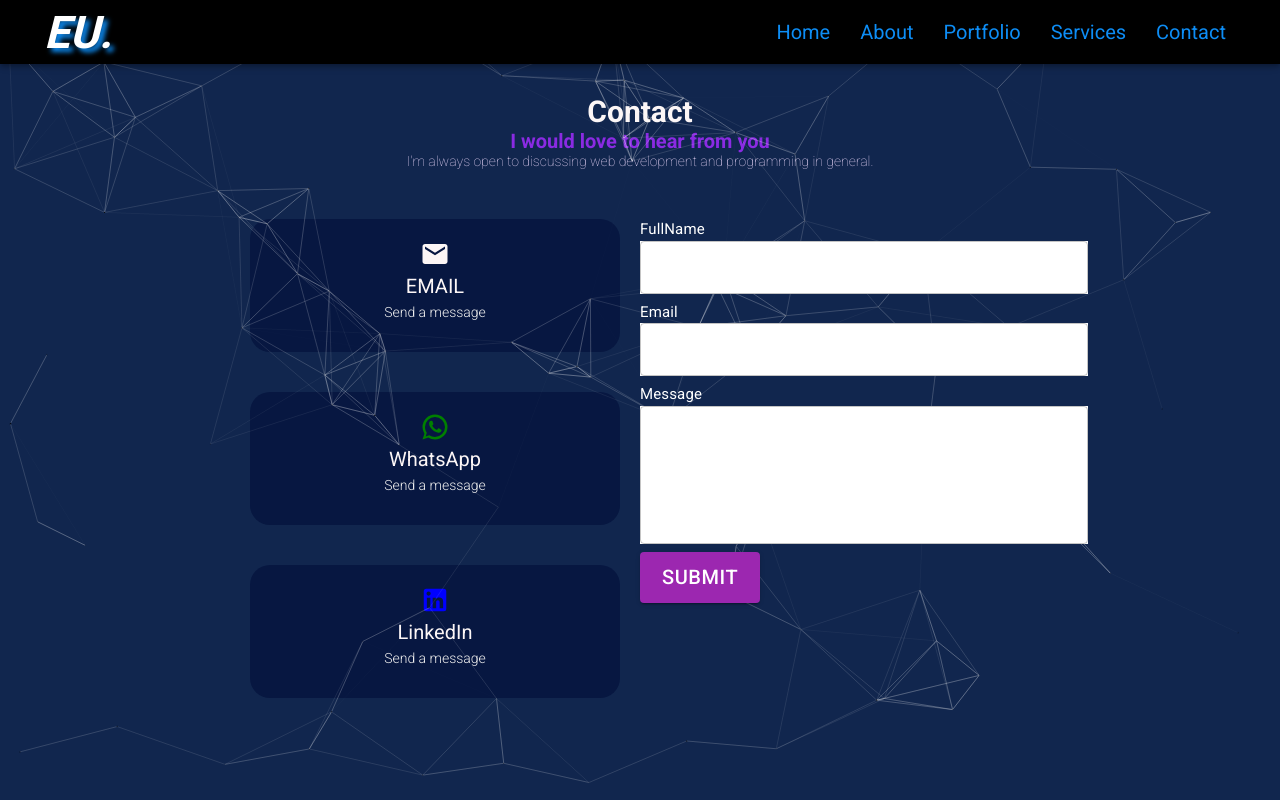
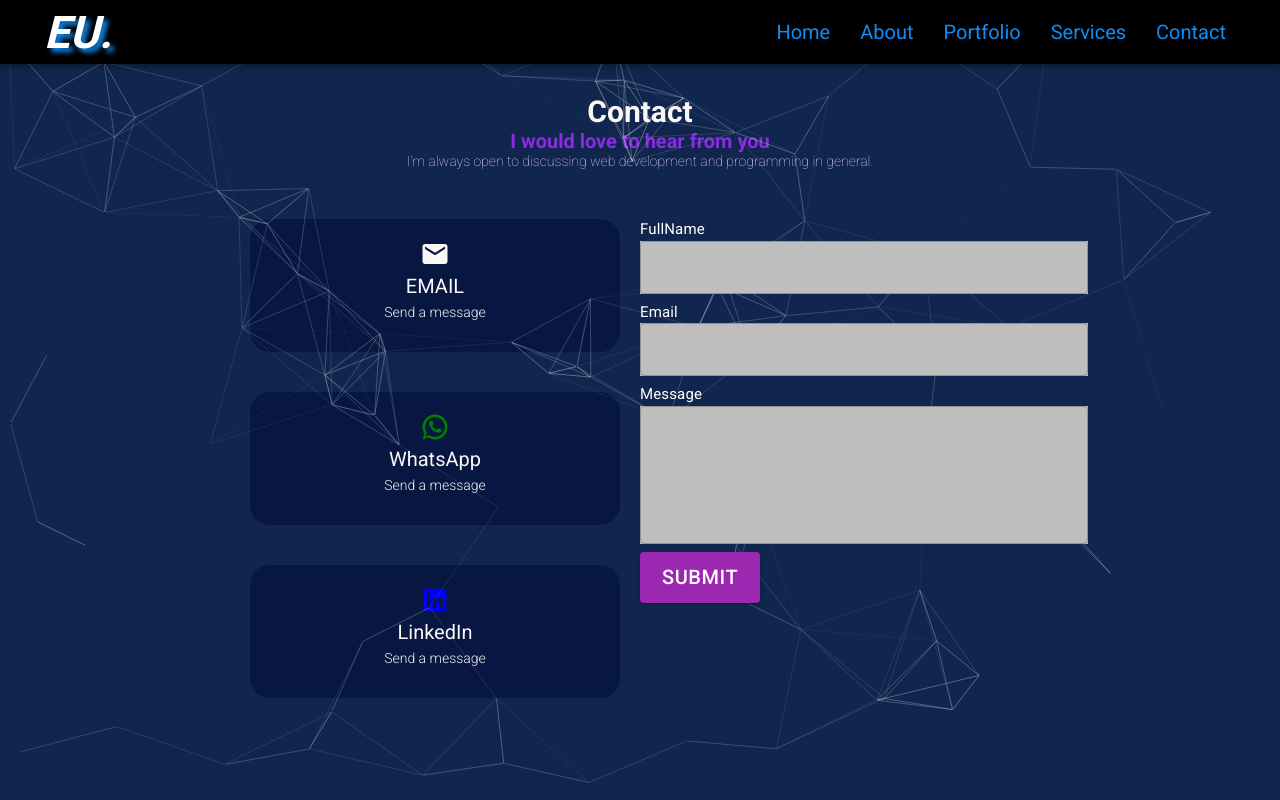
Before and after one commit to uezekiel-mufin/myportfolio, a React (Create React App) app: page /contact in a window 1280 px wide. Built offline with nearby package versions, Linux system fonts and the light colour scheme.

Commit message:
form input color

```diff
--- a/src/Components/About/About.jsx
+++ b/src/Components/About/About.jsx
@@ -17,7 +17,7 @@ const About = () => {
         className='about'
       >
         <Box style={{ margin: "2rem", background: "rgba(0,0,0,0.5)" }}>
-          <h6>About</h6>
+          <h6 style={{ fontSize: "3rem" }}>About</h6>
           <h4>A brief intro about me</h4>
 
           <Grid container style={{ width: "100%" }} spacing={2}>
--- a/src/Components/About/about.css
+++ b/src/Components/About/about.css
@@ -44,7 +44,7 @@ button.MuiButtonbase-root.MuiButton- span {
   margin-bottom: 3rem;
 }
 
-@media only screen and (max-width: 900px) {
+@media (max-width: 960px) {
   .image {
     margin-right: 2rem;
     margin-left: 2rem;
@@ -58,7 +58,7 @@ button.MuiButtonbase-root.MuiButton- span {
     margin-left: 2rem;
   }
 }
-@media only screen and (max-width: 1200px) {
+@media (max-width: 1200px) {
   .image {
     margin-right: 2rem;
     margin-left: 2rem;
--- a/src/Components/Contact/Contact.jsx
+++ b/src/Components/Contact/Contact.jsx
@@ -142,7 +142,7 @@ const Contact = () => {
               sx={{
                 borderColor: "white",
                 marginTop: "0px",
-                backgroundColor: "white",
+                backgroundColor: "#BEBEBE",
                 border: "none",
               }}
               fullWidth
@@ -164,7 +164,7 @@ const Contact = () => {
                 margin='normal'
                 style={{
                   marginTop: "0px",
-                  backgroundColor: "white",
+                  backgroundColor: "#BEBEBE",
                   border: "none",
                 }}
                 type='text'
@@ -195,7 +195,7 @@ const Contact = () => {
                   marginTop: "0px",
                   fontWeight: 300,
                   fontSize: "16px",
-                  backgroundColor: "white",
+                  backgroundColor: "#BEBEBE",
                   bordeRadius: "1rem",
                 }}
                 type='text'
--- a/src/Components/Navbar/navbar.css
+++ b/src/Components/Navbar/navbar.css
@@ -45,7 +45,7 @@
   }
 }
 
-@media only screen and (max-width: 800px) {
+@media only screen and (max-width: 1200px) {
   .links {
     display: none;
   }
```
